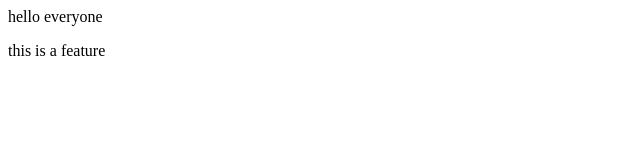
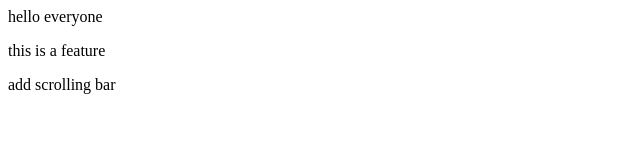
Before and after one commit to harthikkumar/localrepo, a plain HTML site: page index.html in a window 1280 px wide. Shown: the whole page, without its empty margins (0-640 px from the left). Drawn offline with Linux system fonts and the light colour scheme.

```diff
--- a/index.html
+++ b/index.html
@@ -1,2 +1,3 @@
 <p>hello everyone</p>
 <p>this is a feature</p>
+<p>add scrolling bar</p>
```
